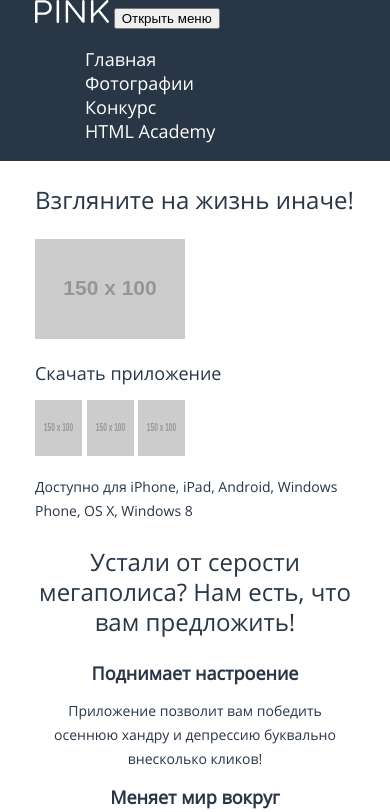
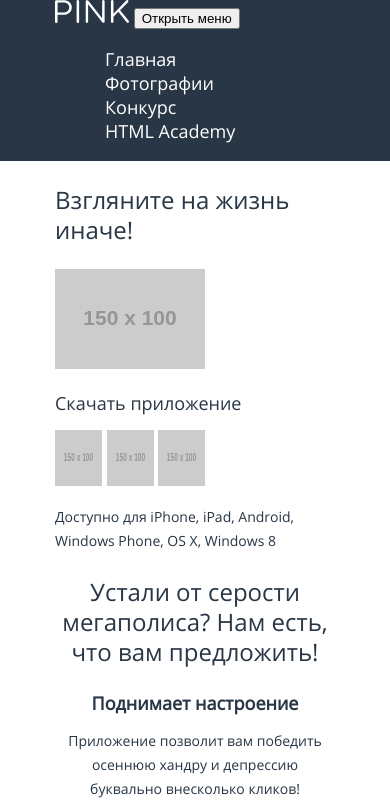
Before and after one commit to Hamlet0304/1712883-pink-23, a website: page source/index.html in a window 390 px wide. Shown: the top 812 px of the page. Drawn offline with nearby package versions, Linux system fonts and the light colour scheme; files that its build step writes are made by us from their sources; placeholder pictures from the web are drawn by us; files whose address does not match are found by name.

Commit message:
изменения адаптивная сетка главной страницы

```diff
--- a/source/index.html
+++ b/source/index.html
@@ -10,7 +10,7 @@
 
   <header class="header">
     <div class="header__inner inner">
-    <a class="header__logo" href="./index.html"></a>
+    <a class="header__logo" href="./index.html">
       <svg  width="74" height="23" viewBox="0 0 74 23" fill="none" xmlns="http://www.w3.org/2000/svg">
         <path
           d="M0.00496827 1.54857C0.00487772 1.21254 0.135804 0.889818 0.369742 0.649431C0.60368 0.409043 0.922049 0.27008 1.25676 0.262266H8.39001C13.4469 0.262266 16.7751 2.9645 16.7751 7.39179V7.45162C16.7751 12.2977 12.7415 14.8105 7.97274 14.8105H2.53836V21.611C2.55394 21.7874 2.53277 21.9651 2.47619 22.1329C2.41961 22.3006 2.32887 22.4547 2.20973 22.5854C2.09058 22.716 1.94565 22.8204 1.78416 22.8918C1.62266 22.9631 1.44812 23 1.27166 23C1.0952 23 0.920671 22.9631 0.759173 22.8918C0.597674 22.8204 0.452744 22.716 0.333602 22.5854C0.21446 22.4547 0.123708 22.3006 0.0671295 22.1329C0.0105515 21.9651 -0.0106138 21.7874 0.00496827 21.611V1.54857ZM8.07209 12.5171C11.7778 12.5171 14.2119 10.5228 14.2119 7.53139V7.47156C14.2119 4.26078 11.8175 2.59556 8.25092 2.59556H2.58804V12.4772L8.07209 12.5171Z"
--- a/source/sass/blocks/connection.scss
+++ b/source/sass/blocks/connection.scss
@@ -9,6 +9,7 @@
 
   @include desktop-width {
     display: grid;
+    grid-template-areas: 1fr 1fr 1fr;
     justify-content: center;
     justify-items: center;
   }
@@ -79,6 +80,7 @@
   justify-content: center;
   flex-direction: row;
   flex-wrap: wrap;
+  align-items: center;
 
   @include tablet-width {
     margin: 0;
--- a/source/sass/blocks/inner.scss
+++ b/source/sass/blocks/inner.scss
@@ -4,6 +4,7 @@
   @include mobile-width {
     width: 320px;
     margin: 0 auto;
+    padding: 0 20px 0 20px;
   }
 
   @include tablet-width {
```
Also changed, not shown: source/catalog.html (+2 -1 lines), source/form.html (+2 -1 lines).
